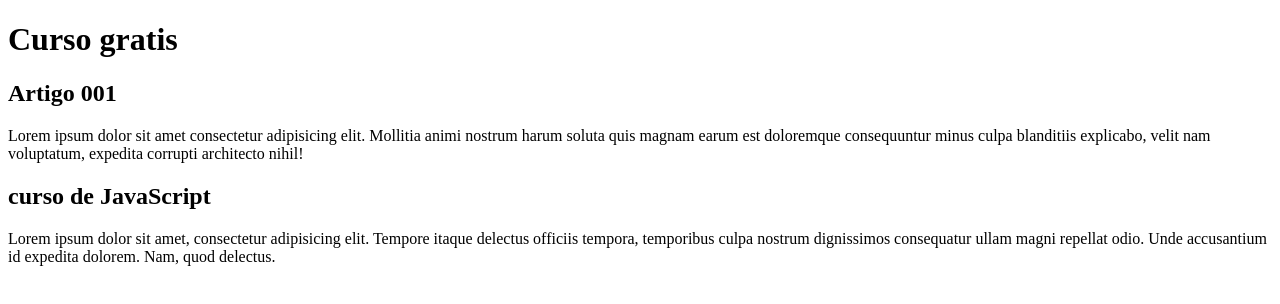
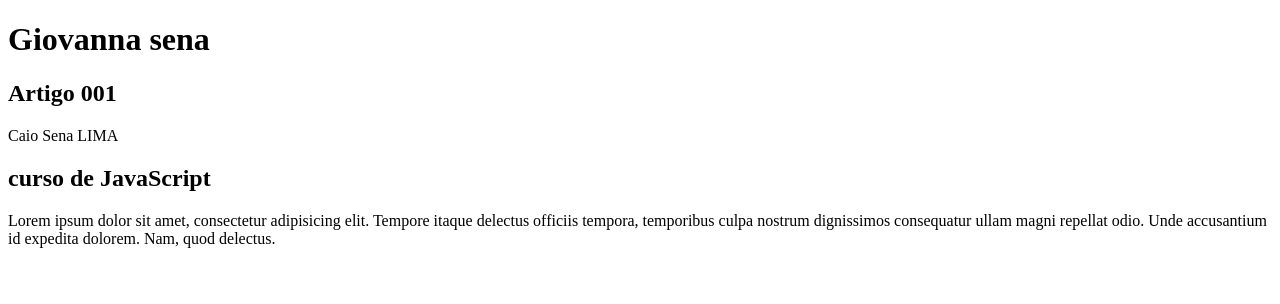
Before and after one commit to Caio-25/site, a plain HTML site: page index.html in a window 1280 px wide. Drawn offline with Linux system fonts and the light colour scheme.

Commit message:
novo index

```diff
--- a/index.html
+++ b/index.html
@@ -8,11 +8,11 @@
 <body>
    <main>
     <header>
-        <h1>Curso gratis</h1>
+        <h1>Giovanna sena</h1>
     </header>
     <article>
         <h1>Artigo 001</h1>
-        <p>Lorem ipsum dolor sit amet consectetur adipisicing elit. Mollitia animi nostrum harum soluta quis magnam earum est doloremque consequuntur minus culpa blanditiis explicabo, velit nam voluptatum, expedita corrupti architecto nihil!</p>
+        <p>Caio Sena LIMA</p>
     </article>
     <article>
         <h2>curso de JavaScript </h2>
```
